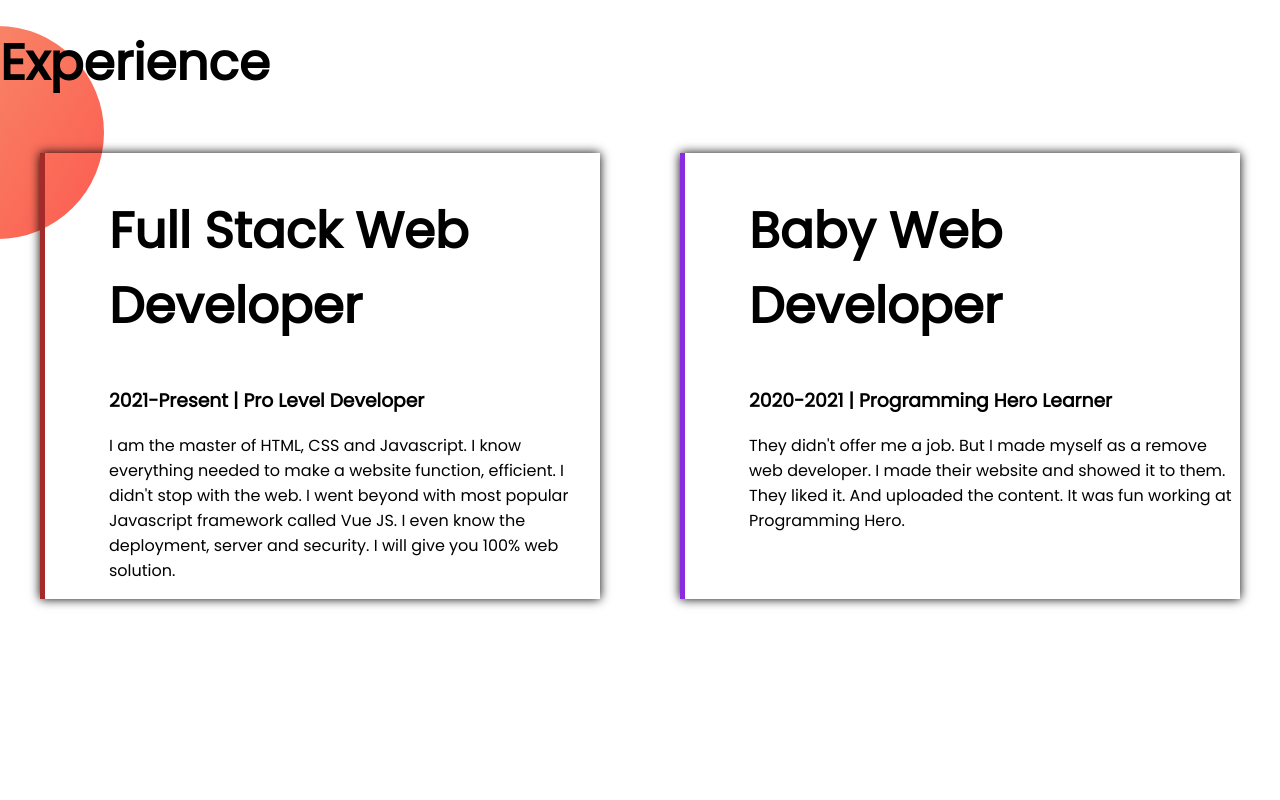
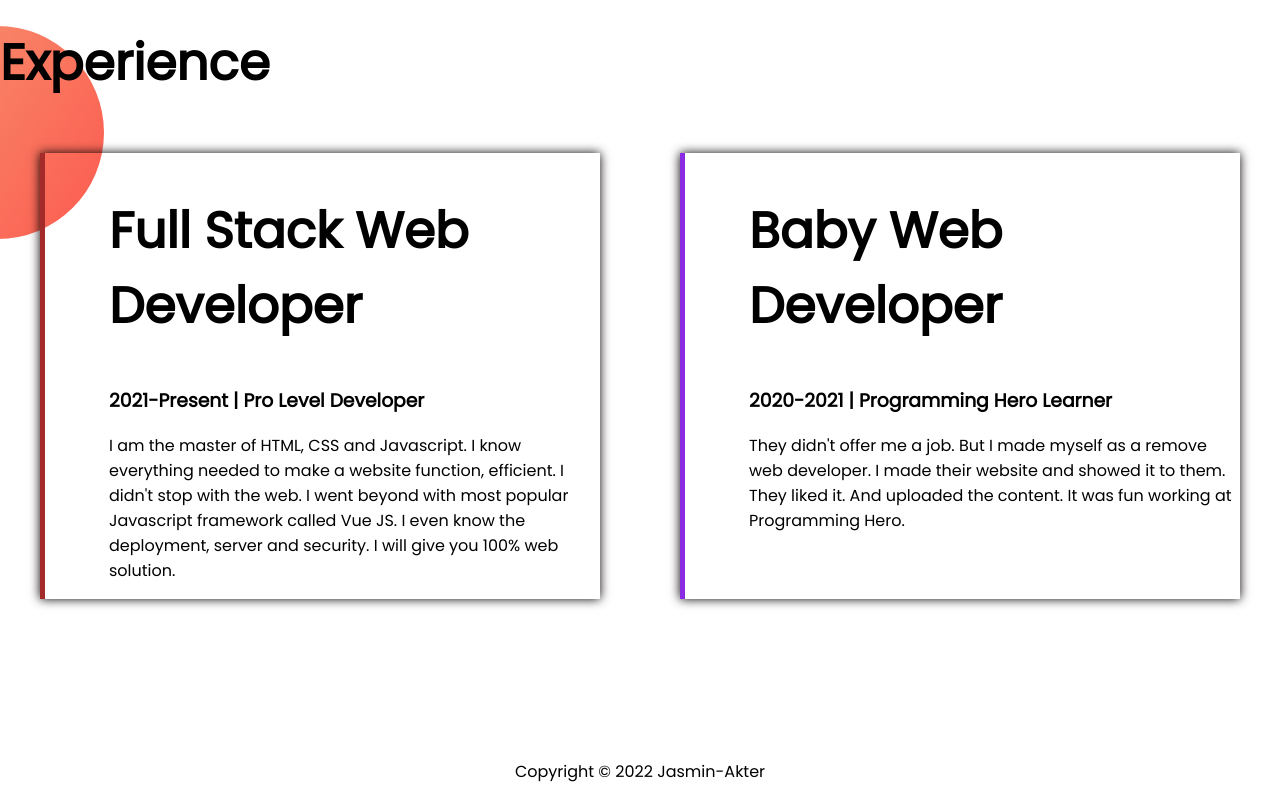
Before and after one commit to jasminaktercse/my-portofolio, a plain HTML site: page index.html in a window 1280 px wide. Shown: the part 1242-2042 px from the top of the page. Before the commit the page ends 2001 px from the top, so only its background shows below. Drawn offline with Linux system fonts and the light colour scheme.

Commit message:
Add files via upload

```diff
--- a/index.html
+++ b/index.html
@@ -71,6 +71,9 @@
 
 
 </section>
+<section>
+    <p style="text-align: center;"> Copyright © 2022 Jasmin-Akter</p>
+</section>
 
  <!-- <img src="sample-img-15.jpg" alt="#" height="24" width="100"  />
  -->
```
